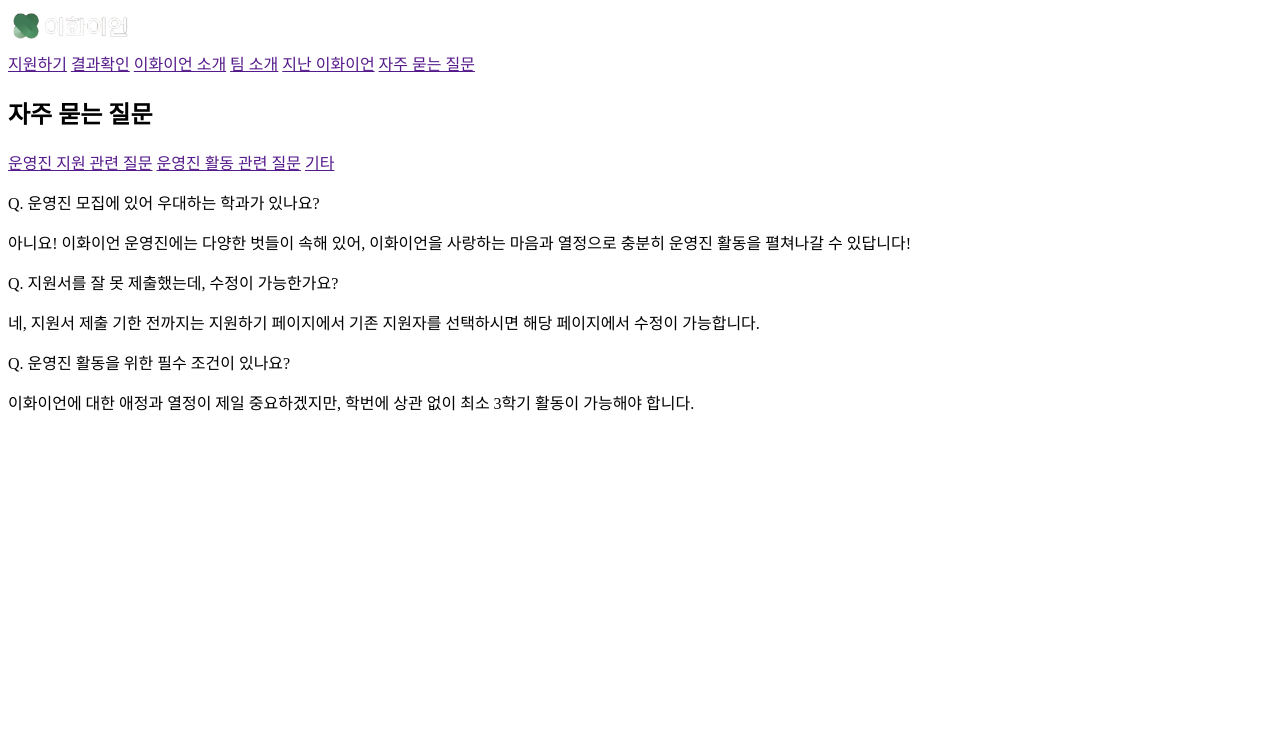
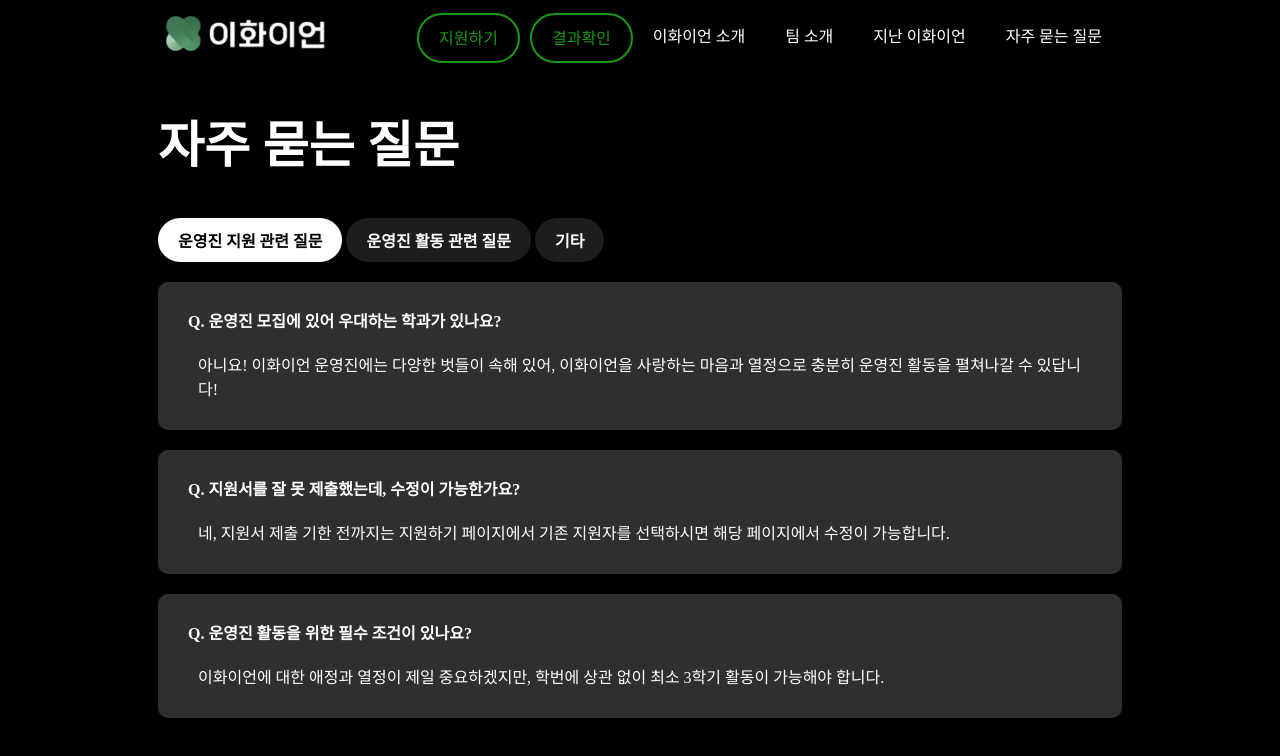
Before and after one commit to jiyu1103/ewhaian-47jiyu, a plain HTML site: page index.html in a window 1280 px wide. Drawn offline with Linux system fonts and the light colour scheme.

Commit message:
header부분 수정

```diff
--- a/index.html
+++ b/index.html
@@ -4,23 +4,19 @@
     <meta charset="UTF-8">
     <meta name="viewport" content="width=device-width, initial-scale=1.0">
     <title>Document</title>
-    <link rel="stlyesheet" href="style.css">
+    <link rel="stylesheet" href="style.css">
 </head>
 <body>
     <header class="mg">
-        <div class="logo">
-            <img src="logo.png" width="125px">
-        </div>
-        <nav>
-            <span>
-                <a href="" class="button out">지원하기</a>
-                <a href="" class="button out">결과확인</a>
-                <a href="" class="button">이화이언 소개</a>
-                <a href="" class="button">팀 소개</a>
-                <a href="" class="button">지난 이화이언</a>
-                <a href="" class="button">자주 묻는 질문</a>
-            </span>
-        </nav>
+        <a href="https://www.ewhaian.com/" class="logo">
+            <img src="logo.png"  alt="로고 이미지" width="175px">
+        </a>
+        <a href="" class="button out">지원하기</a>
+        <a href="" class="button out">결과확인</a>
+        <a href="" class="button in">이화이언 소개</a>
+        <a href="" class="button in">팀 소개</a>
+        <a href="" class="button in">지난 이화이언</a>
+        <a href="" class="button in">자주 묻는 질문</a>
     </header>
     <section class="mg">
         <h1>자주 묻는 질문</h1>
--- a/style.css
+++ b/style.css
@@ -14,19 +14,10 @@ header {
     position: sticky;
     display: flex;
     flex-direction: row;
-    flex-wrap: wrap;
-}
-nav {
-    background-color: none;
-    display: flex;
-    justify-content: flex-end;
-    flex-wrap: wrap;
 }
 .logo{
     display: flex;
-    margin-top: 5px;
-    margin-right: 300px;
-    justify-self: left;
+    margin-right: auto;
 }
 .button {
     display: inline-block;
@@ -37,17 +28,19 @@ nav {
     cursor: pointer;
 }
 .out{
+    margin-top: 5px;
     border-style: solid;
     border-width: 2px;
+    margin-left: 10px;
     border-color: rgb(25, 152, 18);
     color:rgb(25, 152, 18);
+}
+.in{
+    margin-top: 5px;
 }
 .qs{
     background-color: #1d1d1d;
     font-weight: bold;
-}
-.confirm {
-    background-color: aqua;
 }
 #this{
     color: #000000;
```
